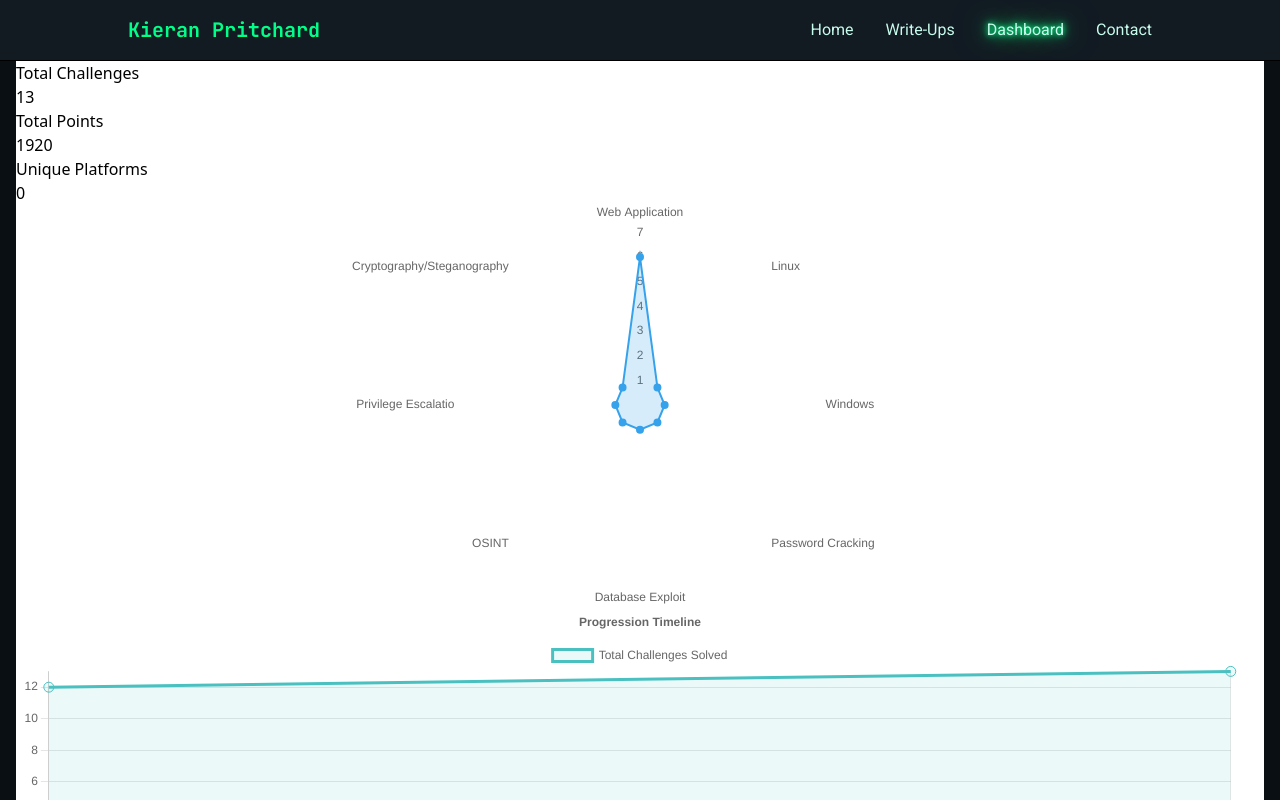
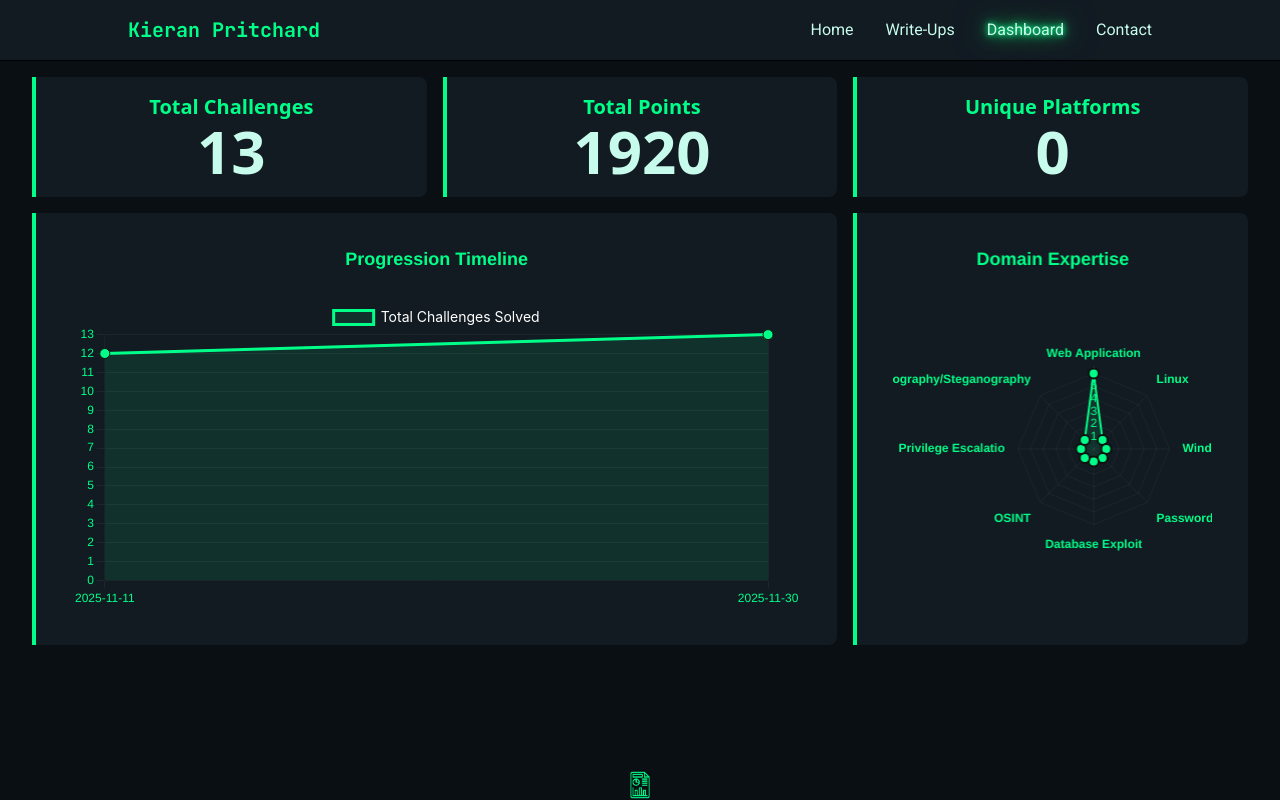
Before and after one commit to KieranPritchard/CTF-Showcase, a React (Vite) app: page /#/dashboard in a window 1280 px wide. Shown: the top 800 px of the page. Built offline with nearby package versions, Linux system fonts and the light colour scheme.

Commit message:
added charts stylig to the dashbaord

```diff
--- a/src/components/Dashboard/DomainChart/DomainChart.jsx
+++ b/src/components/Dashboard/DomainChart/DomainChart.jsx
@@ -8,16 +8,10 @@ import {
     Filler,
     Tooltip,
     Legend,
+    Title
 } from 'chart.js';
 
-ChartJS.register(
-    RadialLinearScale,
-    PointElement,
-    LineElement,
-    Filler,
-    Tooltip,
-    Legend
-);
+ChartJS.register(RadialLinearScale, PointElement, LineElement, Filler, Tooltip, Legend, Title);
 
 function DomainChart() {
     const [chartData, setChartData] = useState(null);
@@ -27,62 +21,74 @@ function DomainChart() {
             .then((r) => r.json())
             .then((json) => {
                 const expertise = json.domain_expertise;
-
                 setChartData({
                     labels: expertise.labels,
-                    datasets: [
-                        {
-                            label: 'Challenges Solved',
-                            data: expertise.data,
-                            backgroundColor: 'rgba(54, 162, 235, 0.2)',
-                            borderColor: 'rgba(54, 162, 235, 1)',
-                            borderWidth: 2,
-                            pointBackgroundColor: 'rgba(54, 162, 235, 1)',
-                        },
-                    ],
+                    datasets: [{
+                        label: 'Challenges Solved',
+                        data: expertise.data,
+                        backgroundColor: 'rgba(0, 255, 136, 0.1)',
+                        borderColor: '#00FF88',
+                        borderWidth: 2,
+                        pointRadius: 5,
+                        pointBackgroundColor: '#00FF88',
+                        pointBorderColor: '#111',
+                        pointHoverBackgroundColor: '#121A22',
+                        pointHoverBorderColor: '#00FF88',
+                    }],
                 });
             })
             .catch((err) => console.error("Error loading JSON:", err));
     }, []);
 
     const options = {
+        responsive: true,
+        maintainAspectRatio: false,
+        plugins: {
+            legend: {
+                display: false // ❌ Removed Legend Key
+            },
+            title: {
+                display: true,
+                text: 'Domain Expertise',
+                color: '#00FF88',
+                font: { size: 18, weight: 'bold' },
+                padding: { bottom: 20 }
+            },
+            tooltip: {
+                enabled: true,
+                backgroundColor: 'rgba(17, 17, 17, 0.9)',
+                titleColor: '#00FF88',
+                borderColor: '#00FF88',
+                borderWidth: 1,
+                displayColors: false,
+            },
+        },
         scales: {
             r: {
                 beginAtZero: true,
-                // Since your max value is 6, setting a suggestedMax
-                // ensures the chart isn't cramped at the edges.
-                suggestedMax: 7,
+                suggestedMax: 5,
+                angleLines: { color: 'rgba(255, 255, 255, 0.05)' },
+                grid: { color: 'rgba(255, 255, 255, 0.05)' },
+                pointLabels: {
+                    color: '#00FF88',
+                    font: { size: 12, weight: 'bold' }
+                },
                 ticks: {
-                    stepSize: 1 // Good for count-based data (1, 2, 3...)
-                },
-                grid: {
-                    color: 'rgba(255, 255, 255, 0.1)', // Subtle grid for dark mode
-                },
-                angleLines: {
-                    color: 'rgba(255, 255, 255, 0.1)',
-                },
-                pointLabels: {
-                    font: {
-                        size: 12
-                    }
+                    stepSize: 1,
+                    color: '#00FF88',
+                    backdropColor: 'transparent'
                 }
             }
-        },
-        plugins: {
-            legend: {
-                display: false // Often looks cleaner on single-dataset radar charts
-            }
-        },
-        maintainAspectRatio: false
+        }
     };
 
-    if (!chartData) return <div>Loading...</div>;
+    if (!chartData) return <div style={{ color: '#00FF88' }}>Loading Domain Stats...</div>;
 
     return (
-        <div style={{ height: '400px', width: '100%' }}>
+        <div style={{ height: '400px', width: '100%', padding: '20px', background: '#121A22', borderRadius: '12px' }}>
             <Radar data={chartData} options={options} />
         </div>
     );
 }
 
-export default DomainChart
+export default DomainChart;
--- a/src/components/Dashboard/HeroStats/TotalChallenges/TotalChallenges.jsx
+++ b/src/components/Dashboard/HeroStats/TotalChallenges/TotalChallenges.jsx
@@ -17,8 +17,8 @@ function TotalChallenges(){
 
     return(
         <div>
-            <h3>Total Challenges</h3>
-            <p>{data.total_challenges}</p>
+            <h3 className="text-xl font-bold text-[#00FF88]">Total Challenges</h3>
+            <p className="text-6xl font-semibold text-[#C7FCEC]">{data.total_challenges}</p>
         </div>
     )
 }
--- a/src/components/Dashboard/HeroStats/TotalPoints/TotalPoints.jsx
+++ b/src/components/Dashboard/HeroStats/TotalPoints/TotalPoints.jsx
@@ -17,8 +17,8 @@ function TotalPoints(){
 
     return(
         <div>
-            <h3>Total Points</h3>
-            <p>{data.total_points}</p>
+            <h3 className="text-xl font-bold text-[#00FF88]">Total Points</h3>
+            <p className="text-6xl font-semibold text-[#C7FCEC]">{data.total_points}</p>
         </div>
     )
 }
--- a/src/components/Dashboard/HeroStats/UsedPlatforms/UsedPlatforms.jsx
+++ b/src/components/Dashboard/HeroStats/UsedPlatforms/UsedPlatforms.jsx
@@ -17,8 +17,8 @@ function UsedPlatforms(){
 
     return(
         <div>
-            <h3>Unique Platforms</h3>
-            <p>{data.unique_platforms}</p>
+            <h3 className="text-xl font-bold text-[#00FF88]">Unique Platforms</h3>
+            <p className="text-6xl font-semibold text-[#C7FCEC]">{data.unique_platforms}</p>
         </div>
     )
 }
--- a/src/components/Dashboard/StatsContainer/StatsContainer.jsx
+++ b/src/components/Dashboard/StatsContainer/StatsContainer.jsx
@@ -1,6 +1,6 @@
 function StatsContainer({children}){
     return(
-        <div className="bg-white">
+        <div className="flex justify-center bg-[#121A22] border-l-4 border-[#00FF88] p-4 text-center rounded-r-lg">
             {children}
         </div>
     )
--- a/src/components/Dashboard/TimelineChart/TimelineChart.jsx
+++ b/src/components/Dashboard/TimelineChart/TimelineChart.jsx
@@ -38,13 +38,17 @@ function TimelineChart() {
                         {
                             label: 'Total Challenges Solved',
                             data: timeline.data,
-                            borderColor: 'rgba(75, 192, 192, 1)',
-                            backgroundColor: 'rgba(75, 192, 192, 0.1)',
-                            fill: true, // Fills the area under the line
-                            tension: 0.4, // Makes the line curved/smooth
+                            borderColor: '#00FF88',
+                            backgroundColor: 'rgba(0, 255, 136, 0.1)',
+                            fill: true,
+                            tension: 0.4,
                             pointRadius: 5,
                             pointHoverRadius: 8,
-                        },
+                            pointBackgroundColor: '#00FF88',
+                            pointBorderColor: '#111',
+                            pointHoverBackgroundColor: '#121A22',
+                            pointHoverBorderColor: '#00FF88',
+                        }
                     ],
                 });
             })
@@ -55,24 +59,75 @@ function TimelineChart() {
         responsive: true,
         maintainAspectRatio: false,
         plugins: {
-            legend: { position: 'top' },
-            title: { display: true, text: 'Progression Timeline' },
+            legend: {
+                position: 'top',
+                labels: {
+                    color: '#ffffff', // Label color for legend
+                    font: { size: 14, family: 'Inter, sans-serif' },
+                    padding: 20
+                }
+            },
+            title: {
+                display: true,
+                text: 'Progression Timeline',
+                color: '#00FF88', // Label color for title
+                font: { size: 18, weight: 'bold' },
+                padding: { bottom: 20 }
+            },
+            tooltip: {
+                enabled: true,
+                backgroundColor: 'rgba(17, 17, 17, 0.9)',
+                titleColor: '#00FF88',
+                titleFont: { size: 14, weight: 'bold' },
+                bodyColor: '#ffffff',
+                bodyFont: { size: 13 },
+                borderColor: '#00FF88',
+                borderWidth: 1,
+                padding: 12,
+                displayColors: false,
+                cornerRadius: 4,
+                caretSize: 6,
+            },
         },
         scales: {
+            x: {
+                ticks: {
+                    color: '#00FF88', // Label color for X-axis (Dates)
+                    font: { size: 12 }
+                },
+                grid: {
+                    color: 'rgba(255, 255, 255, 0.05)', // Subtle grid lines
+                    drawBorder: false
+                }
+            },
             y: {
                 beginAtZero: true,
-                ticks: { stepSize: 1 }
+                ticks: {
+                    stepSize: 1,
+                    color: '#00FF88', // Label color for Y-axis (Numbers)
+                    font: { size: 12 }
+                },
+                grid: {
+                    color: 'rgba(255, 255, 255, 0.05)', // Subtle grid lines
+                    drawBorder: false
+                }
             }
         }
     };
 
-    if (!chartData) return <div>Loading Timeline...</div>;
+    if (!chartData) return <div style={{ color: '#00FF88' }}>Loading Timeline...</div>;
 
     return (
-        <div style={{ height: '300px', width: '100%' }}>
+        <div style={{
+            height: '400px',
+            width: '100%',
+            padding: '20px',
+            background: '#121A22', // Dark background to make white labels pop
+            borderRadius: '12px'
+        }}>
             <Line data={chartData} options={options} />
         </div>
     );
 }
 
-export default TimelineChart
+export default TimelineChart;
--- a/src/pages/Dashboard.jsx
+++ b/src/pages/Dashboard.jsx
@@ -1,4 +1,4 @@
-import Background from "../components/Backgrounds/Background"
+import AutoBackground from "../components/Backgrounds/AutoBackground"
 import DomainChart from "../components/Dashboard/DomainChart/DomainChart"
 import TotalChallenges from "../components/Dashboard/HeroStats/TotalChallenges/TotalChallenges"
 import TotalPoints from "../components/Dashboard/HeroStats/TotalPoints/TotalPoints"
@@ -8,23 +8,40 @@ import TimelineChart from "../components/Dashboard/TimelineChart/TimelineChart"
 
 function Dashboard(){
     return(
-        <Background>
+        <AutoBackground>
+            <div className="grid grid-cols-1 md:grid-cols-2 lg:grid-cols-3 gap-4 p-4">
+
                 <StatsContainer>
                     <TotalChallenges />
                 </StatsContainer>
+
                 <StatsContainer>
                     <TotalPoints />
                 </StatsContainer>
+
+                {/* On tablets, this will move to its own row or share based on span */}
                 <StatsContainer>
                     <UsedPlatforms />
                 </StatsContainer>
+
+                {/* - Mobile: spans 1 col
+                    - Large: spans 2 cols
+                */}
+                <div className="md:col-span-2">
+                    <StatsContainer>
+                        <TimelineChart />
+                    </StatsContainer>
+                </div>
+
+                {/* On large screens, this fills the 3rd slot next to Timeline */}
+                <div className="md:col-span-2 lg:col-span-1">
                     <StatsContainer>
                         <DomainChart />
                     </StatsContainer>
-            <StatsContainer>
-                <TimelineChart />
-            </StatsContainer>
-        </Background>
+                </div>
+
+            </div>
+        </AutoBackground>
     )
 }
 
```
Lines whose indentation alone changed are shown as unchanged.
